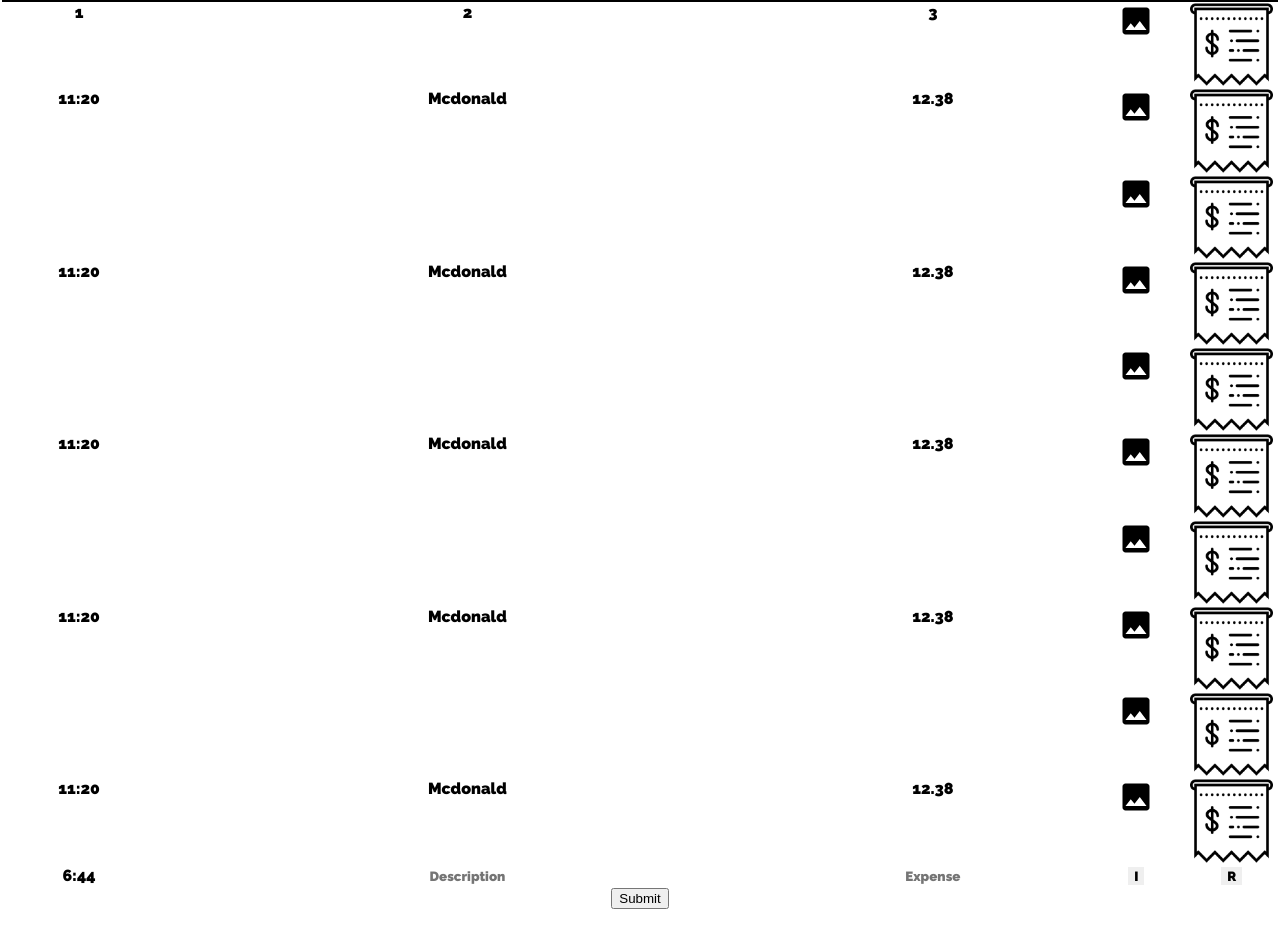
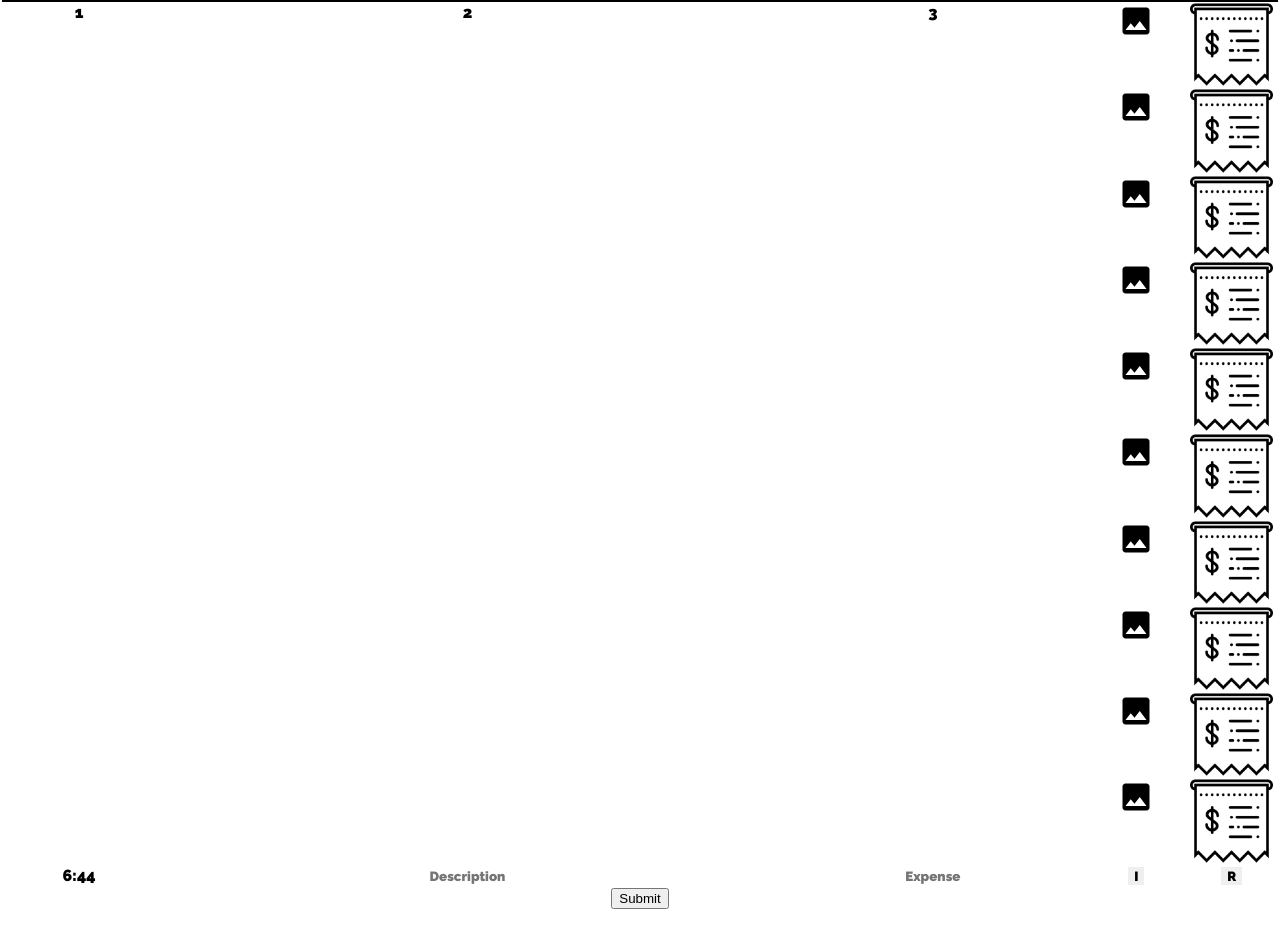
Before and after one commit to cinomed88/Household-Account, a plain HTML site: page static/index.html in a window 1280 px wide. Shown: the part 114-1041 px from the top of the page. Drawn offline with nearby package versions, Linux system fonts and the light colour scheme; no server answers.

Commit message:
time issue solved

```diff
--- a/app.js
+++ b/app.js
@@ -22,7 +22,7 @@
 app.get('/ajax-GET-record', (req, res) => {
     res.setHeader('Content-Type', 'application/json');
 
-    let qs = 'SELECT time, description, expense, img1, img2 FROM record';
+    let qs = "SELECT time, description, expense, img1, img2 FROM record WHERE DATE(time) = DATE(NOW())";
     let qsQuery = mysql.format(qs, ["time", "description", "expense", "img1", "img2"]);
     connection.query(qsQuery, (err, data) => {
         if (err) {
--- a/static/index.html
+++ b/static/index.html
@@ -42,9 +42,9 @@
         <div class="receipt_photo"><img src="/img/receipt.png"/></div>
       </div>
       <div id="tr2" class="transaction" class="even_row">
-        <div class="time">11:20</div>
-        <div class="description">Mcdonald</div>
-        <div class="expense">12.38</div>
+        <div class="time"></div>
+        <div class="description"></div>
+        <div class="expense"></div>
         <div class="item_photo"><img src="/img/baseline_photo_black_18dp.png"/></div>
         <div class="receipt_photo"><img src="/img/receipt.png"/></div>
       </div>
@@ -56,9 +56,9 @@
         <div class="receipt_photo"><img src="/img/receipt.png"/></div>
       </div>
       <div id="tr4" class="transaction" class="even_row">
-        <div class="time">11:20</div>
-        <div class="description">Mcdonald</div>
-        <div class="expense">12.38</div>
+        <div class="time"></div>
+        <div class="description"></div>
+        <div class="expense"></div>
         <div class="item_photo"><img src="/img/baseline_photo_black_18dp.png"/></div>
         <div class="receipt_photo"><img src="/img/receipt.png"/></div>
       </div>
@@ -70,9 +70,9 @@
         <div class="receipt_photo"><img src="/img/receipt.png"/></div>
       </div>
       <div id="tr6" class="transaction" class="even_row">
-        <div class="time">11:20</div>
-        <div class="description">Mcdonald</div>
-        <div class="expense">12.38</div>
+        <div class="time"></div>
+        <div class="description"></div>
+        <div class="expense"></div>
         <div class="item_photo"><img src="/img/baseline_photo_black_18dp.png"/></div>
         <div class="receipt_photo"><img src="/img/receipt.png"/></div>
       </div>
@@ -84,9 +84,9 @@
         <div class="receipt_photo"><img src="/img/receipt.png"/></div>
       </div>
       <div id="tr8" class="transaction" class="even_row">
-        <div class="time">11:20</div>
-        <div class="description">Mcdonald</div>
-        <div class="expense">12.38</div>
+        <div class="time"></div>
+        <div class="description"></div>
+        <div class="expense"></div>
         <div class="item_photo"><img src="/img/baseline_photo_black_18dp.png"/></div>
         <div class="receipt_photo"><img src="/img/receipt.png"/></div>
       </div>
@@ -98,9 +98,9 @@
         <div class="receipt_photo"><img src="/img/receipt.png"/></div>
       </div>
       <div id="tr10" class="transaction" class="even_row">
-        <div class="time">11:20</div>
-        <div class="description">Mcdonald</div>
-        <div class="expense">12.38</div>
+        <div class="time"></div>
+        <div class="description"></div>
+        <div class="expense"></div>
         <div class="item_photo"><img src="/img/baseline_photo_black_18dp.png"/></div>
         <div class="receipt_photo"><img src="/img/receipt.png"/></div>
       </div>
--- a/static/js/recordLoad.js
+++ b/static/js/recordLoad.js
@@ -9,13 +9,16 @@
         // data: { name: userId },
         success: function (data) {
             console.log("Success Data Load! :", data);
-            //only its time part should be selected to be shown
-            $("#tr1 div.time").text(data[0].time);
-            $("#tr1 div.description").text(data[0].description);
-            $("#tr1 div.expense").text(data[0].expense);
-            //img1
-            //img2
 
+            for (var i=0; i<data.length; i++){
+                var d = new Date(data[i].time);
+                console.log(d);
+                $("#tr"+(i+1)+" div.time").text(d.getHours() +":"+ d.getMinutes()); //UTC+0 time?
+                $("#tr"+(i+1)+" div.description").text(data[i].description);
+                $("#tr"+(i+1)+" div.expense").text(data[i].expense);
+                //img1
+                //img2
+            }
 
 
         },
```
